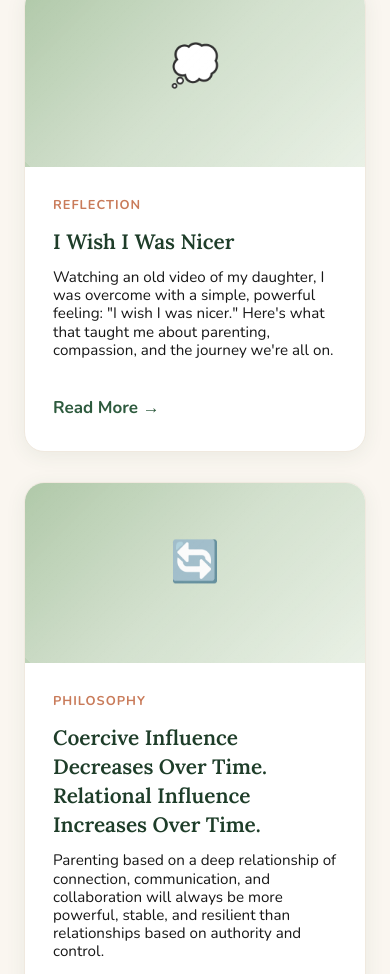
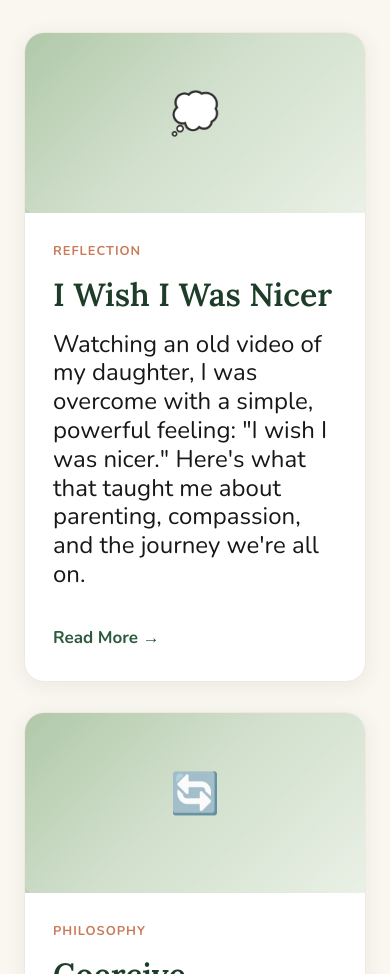
Before and after one commit to MeaningfulIdeas/meaningfulideas, a website: page blog/index.html in a window 390 px wide. Shown: the part 1026-2000 px from the top of the page. Drawn offline with nearby package versions, Linux system fonts and the light colour scheme.

Commit message:
Enforce approved mobile typography across components

```diff
--- a/css/styles.css
+++ b/css/styles.css
@@ -1340,22 +1340,22 @@ img {
   body h4,
   body h5,
   body h6 {
-    font-size: 2rem;
-    line-height: 1.4;
+    font-size: 2rem !important;
+    line-height: 1.4 !important;
   }
 
   body p {
-    font-size: 1.5rem;
-    color: #171717;
-    line-height: 1.2;
+    font-size: 1.5rem !important;
+    color: #171717 !important;
+    line-height: 1.2 !important;
   }
 
   body .cta-banner p {
-    color: rgba(255, 255, 255, 0.9);
+    color: rgba(255, 255, 255, 0.9) !important;
   }
 
   body .footer p {
-    color: rgba(255, 255, 255, 0.8);
+    color: rgba(255, 255, 255, 0.8) !important;
   }
 }
 
```
